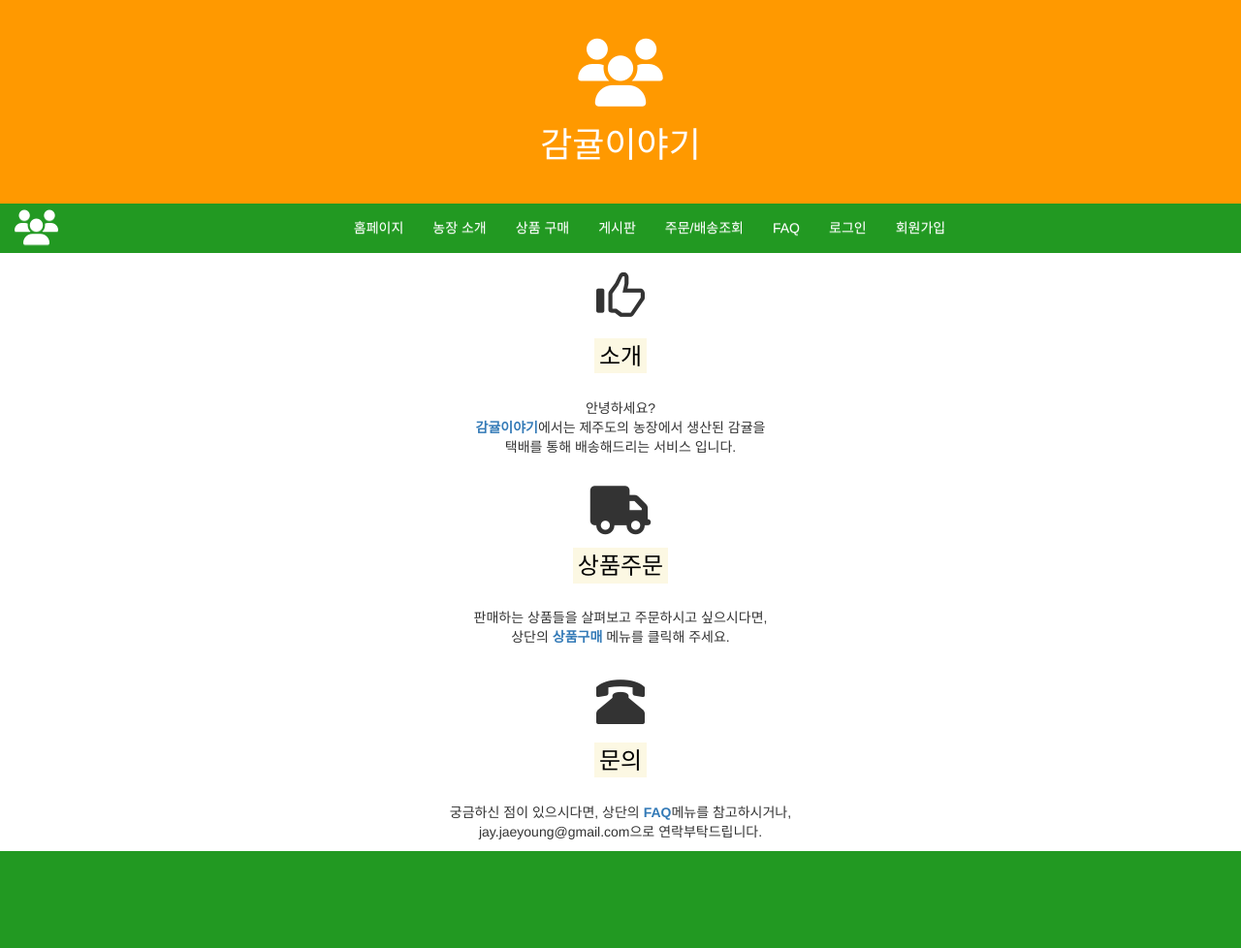
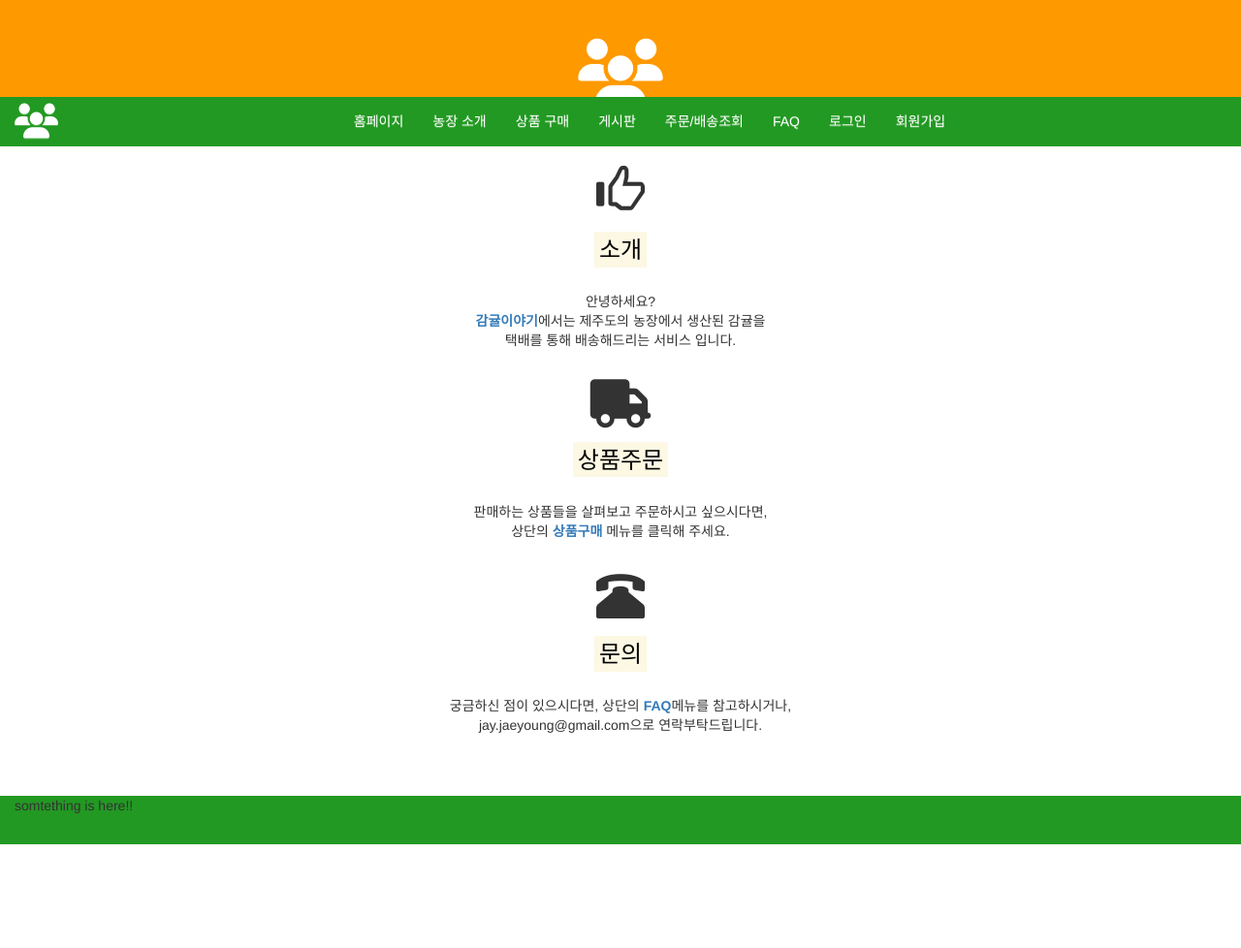
Before and after one commit to Kirade/django-tangerine, a Django app: page / in a window 1280 px wide. Shown: the whole page at 97% size. After the commit the page ends 871 px from the top, so only its background shows below. Run offline with Django 3.2, Linux system fonts and the light colour scheme; some libraries are stand-ins or nearby versions.

Commit message:
Footer 페이지 하단 위치하도록 CSS수정

```diff
--- a/website/static/css/style.css
+++ b/website/static/css/style.css
@@ -19,6 +19,18 @@
 
 #index_icon{
     font-size:50px;
+}
+
+#content-box {
+    min-height: 100%;
+    margin: -100px 0 -50px;
+}
+*html #content-box {
+    height: 100%;
+}
+
+#content {
+    padding: 100px 0 50px;
 }
 
 .embed-container{
@@ -84,14 +96,18 @@ header{
     padding-bottom: 30px;
     padding-right: 0;
     padding-left: 0;
+    height: 100px;
+    position: relative;
+    z-index: 1;
 }
+
+html, body { height: 100%; margin: 0; padding: 0; }
+
+
 
 footer{
     background-color: #229922;
-    padding-top: 40px;
-    padding-bottom: 60px;
-    padding-right: 0;
-    padding-left: 0;
+    height:50px;
 }
 
 header i{
--- a/website/templates/website/base.html
+++ b/website/templates/website/base.html
@@ -49,13 +49,17 @@
   </div>
 </nav>
 
+<div id="content-box">
+<div id="content">
 {% block content %}
 {%  endblock %}
+</div>
+</div>
 
 <footer>
   <div class="container-fluid">
     <div class="footer">
-
+      <p>somtething is here!!</p>
     </div>
   </div>
 </footer>
```
